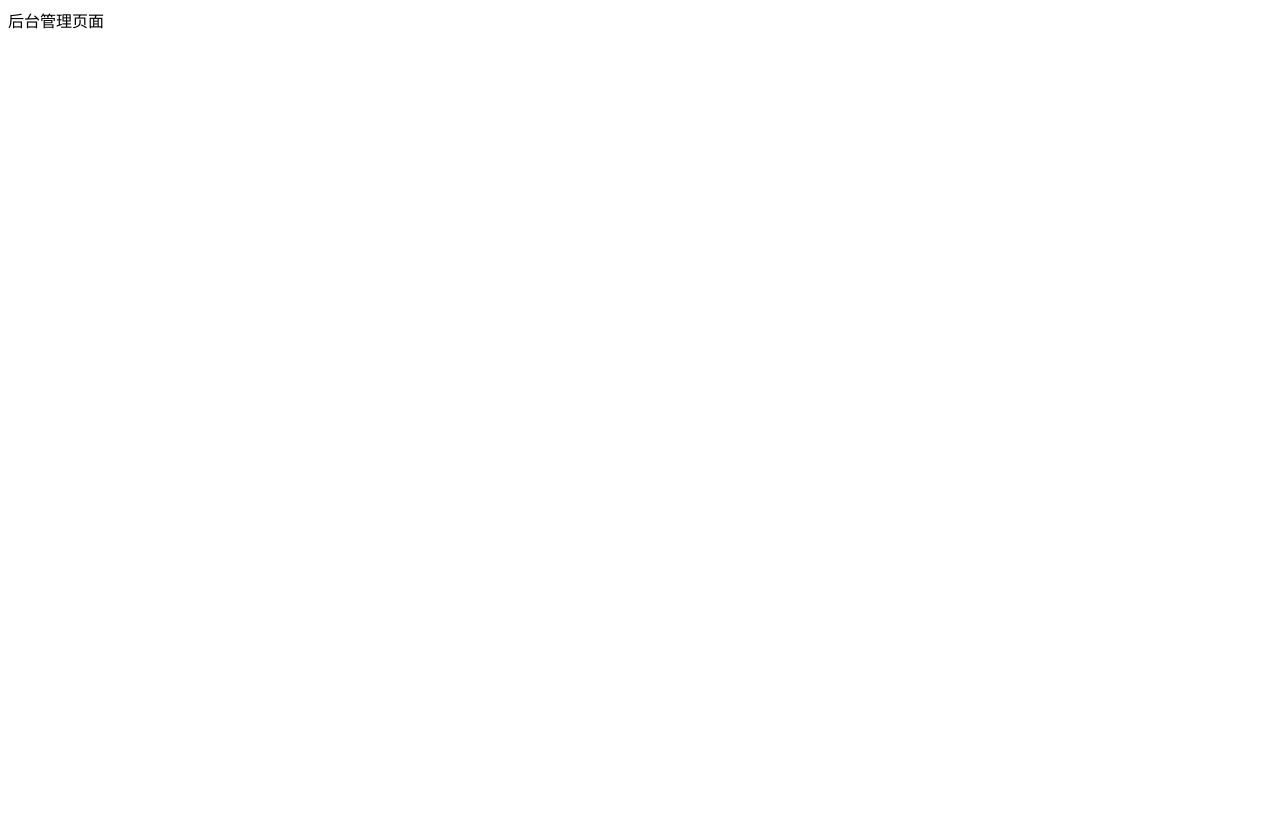
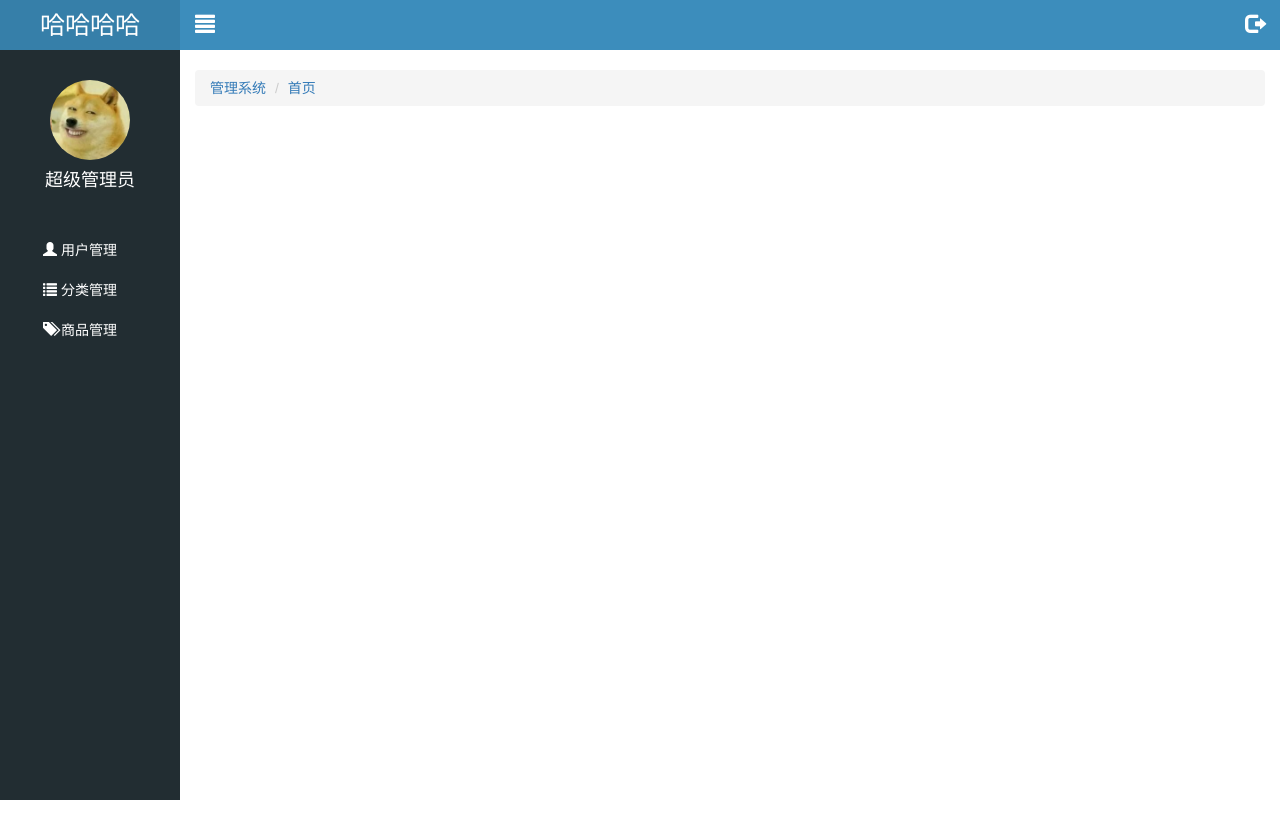
Before and after one commit to WeeyanZi/letao, a website: page public/back/index.html in a window 1280 px wide. Before the commit the page ends 800 px from the top, so only its background shows below. Drawn offline with Linux system fonts and the light colour scheme.

Commit message:
首页静态公共部分完成

```diff
--- a/public/back/css/common.css
+++ b/public/back/css/common.css
@@ -1,5 +1,19 @@
 .body_bg {
     background-color: #222D32;
+}
+
+a,
+a:link,
+a:visited,
+a:active,
+a:hover {
+    text-decoration: none;
+}
+
+ul {
+    list-style: none;
+    margin    : 0;
+    padding   : 0;
 }
 
 .panel .panel-title {
@@ -8,6 +22,99 @@
     text-align : center;
     font-size  : 20px;
 }
-.mt_150{
+
+.mt_150 {
     margin-top: 150px;
 }
+
+.mt_20 {
+    margin-top: 20px;
+}
+
+.lt_aside {
+    width           : 180px;
+    height          : 100%;
+    position        : fixed;
+    left            : 0;
+    top             : 0;
+    background-color: #222d32;
+    z-index         : 10;
+}
+
+.lt_aside .brand {
+    width           : 100%;
+    height          : 50px;
+    line-height     : 50px;
+    text-align      : center;
+    font-size       : 25px;
+    background-color: #367fa9;
+}
+
+.lt_aside .brand a {
+    color: #fff;
+}
+
+.lt_aside .user {
+    height     : 180px;
+    padding-top: 30px;
+}
+
+.lt_aside .user img {
+    width        : 80px;
+    height       : 80px;
+    border-radius: 50%;
+    display      : block;
+    margin       : 0 auto;
+}
+
+.lt_aside .user p {
+    height     : 40px;
+    line-height: 40px;
+    font-size  : 18px;
+    color      : #fff;
+    text-align : center;
+}
+
+.lt_aside .nav a {
+    display     : block;
+    width       : 100%;
+    height      : 40px;
+    line-height : 40px;
+    color       : #fff;
+    padding-left: 40px;
+    border-left : 3px solid transparent;
+}
+
+.lt_aside .nav a.current {
+    background-color: #1d1f21;
+    border-left     : 3px solid #069;
+}
+
+.lt_aside .nav .child a {
+    padding-left: 60px;
+}
+
+.lt_main {
+    height      : 1000px;
+    padding-left: 180px;
+    padding-top : 50px;
+}
+
+.lt_topbar {
+    height          : 50px;
+    width           : 100%;
+    background-color: #3c8dbc;
+    position        : fixed;
+    left            : 0;
+    top             : 0;
+    padding-left    : 180px;
+}
+
+.lt_topbar a {
+    width      : 50px;
+    height     : 50px;
+    line-height: 50px;
+    text-align : center;
+    color      : #fff;
+    font-size  : 20px;
+}
--- a/public/back/index.html
+++ b/public/back/index.html
@@ -1,12 +1,73 @@
 <!DOCTYPE html>
 <html lang="en">
+
 <head>
     <meta charset="UTF-8">
     <meta name="viewport" content="width=device-width, initial-scale=1.0">
     <meta http-equiv="X-UA-Compatible" content="ie=edge">
-    <title>Document</title>
+    <title>乐淘商城</title>
+    <link rel="stylesheet" href="./lib/bootstrap/css/bootstrap.css">
+    <link rel="stylesheet" href="./lib/bootstrap-validator/css/bootstrapValidator.min.css">
+    <link rel="stylesheet" href="./lib/nprogress/nprogress.css">
+    <link rel="stylesheet" href="./css/common.css">
 </head>
+
 <body>
-    后台管理页面
+
+    <div class="lt_aside">
+        <div class="brand">
+            <a href="#">哈哈哈哈</a>
+        </div>
+        <div class="user">
+            <img src="./images/02.jpg" alt="">
+            <p>超级管理员</p>
+        </div>
+        <div class="nav">
+            <ul>
+                <li>
+                    <a href="user.html">
+                        <i class="glyphicon glyphicon-user"></i>
+                        <span>用户管理</span>
+                    </a>
+                </li>
+                <li>
+                    <a href="javascript:;">
+                        <i class="glyphicon glyphicon-list"></i>
+                        <span>分类管理</span>
+                    </a>
+                    <div class="child" style="display: none">
+                        <a href="first.html">一级分类</a>
+                        <a href="second.html">二级分类</a>
+                    </div>
+                </li>
+                <li>
+                    <a href="product.html">
+                        <i class="glyphicon glyphicon-tags"></i>
+                        <span>商品管理</span>
+                    </a>
+                </li>
+            </ul>
+        </div>
+    </div>
+
+    <div class="lt_main">
+        <div class="lt_topbar">
+            <a href="#" class="pull-left icon_menu"><i class="glyphicon glyphicon-align-justify"></i></a>
+            <a href="#" class="pull-right icon_logout"><i class="glyphicon glyphicon-log-out"></i></a>
+        </div>
+        <div class="container-fluid">
+            <ol class="breadcrumb mt_20">
+                <li><a href="#">管理系统</a></li>
+                <li><a href="index.html">首页</a></li>
+            </ol>
+        </div>
+    </div>
+    <script src="./lib/jquery/jquery.min.js"></script>
+    <script src="./lib/bootstrap/js/bootstrap.min.js"></script>
+    <script src="./lib/bootstrap-validator/js/bootstrapValidator.min.js"></script>
+    <script src="./lib/nprogress/nprogress.js"></script>
+    <script src="js/common.js"></script>
+    <script src="js/index.js"></script>
 </body>
+
 </html>
--- a/public/back/js/common.js
+++ b/public/back/js/common.js
@@ -1,12 +1,7 @@
-
-
-
 $(document).ajaxStart(function () {
-    console.log("ajaxStart在开始一个ajax请求时触发");
     NProgress.start();
 });
 
 $(document).ajaxStop(function () {
-    console.log("ajaxStart在开始一个ajax请求时触发");
     NProgress.done();
 });
```
Also changed, not shown: public/back/images/02.jpg (added), public/back/images/default.png (added), public/back/images/none.png (added), public/back/js/index.js (added).
